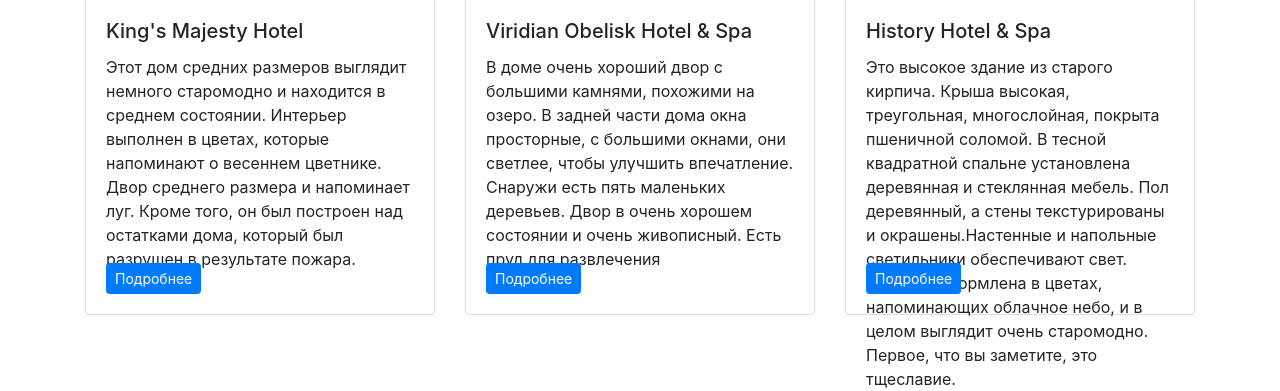
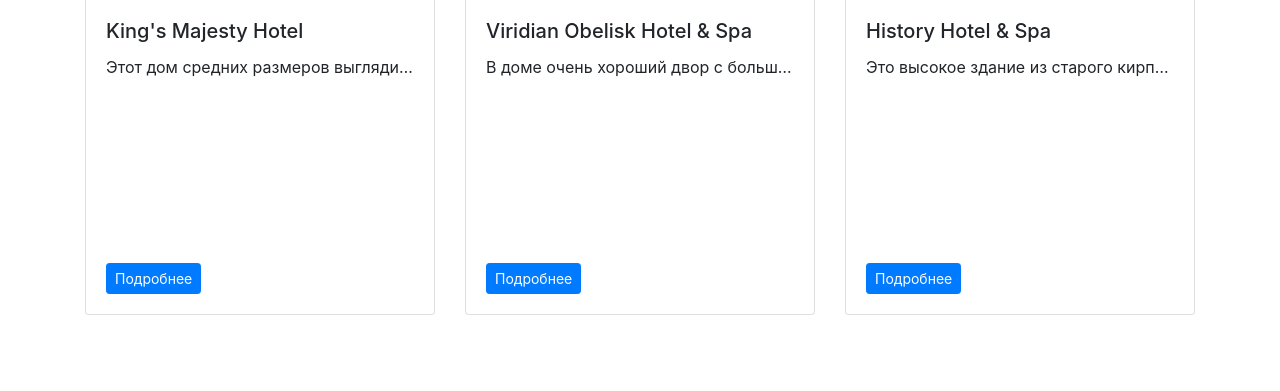
Before and after one commit to Lokamp/tours_production, a Django app: page / in a window 1280 px wide. Shown: the part 1232-1623 px from the top of the page. After the commit the page ends 1547 px from the top, so only its background shows below. Run offline with Django 3.2, Linux system fonts and the light colour scheme; some libraries are stand-ins or nearby versions.

Commit message:
add text overflow hidden

```diff
--- a/templates/index.html
+++ b/templates/index.html
@@ -20,7 +20,7 @@
 
          <div class="card-body">
           <h5 class="card-title">{{ tour_properties.title }}</h5>
-         <p class="card-text" style="height: 15vw; width: 100%" >{{ tour_properties.description }}</p>
+         <p class="card-text" style="height: 15vw; width: 100%; text-overflow: ellipsis;  white-space: nowrap;  overflow: hidden;" >{{ tour_properties.description }}</p>
             <a href="/tour/{{ tour_id }}/" class="btn btn-sm btn-primary" data-test="tourlink">Подробнее</a>
          </div>
     </div>
```
